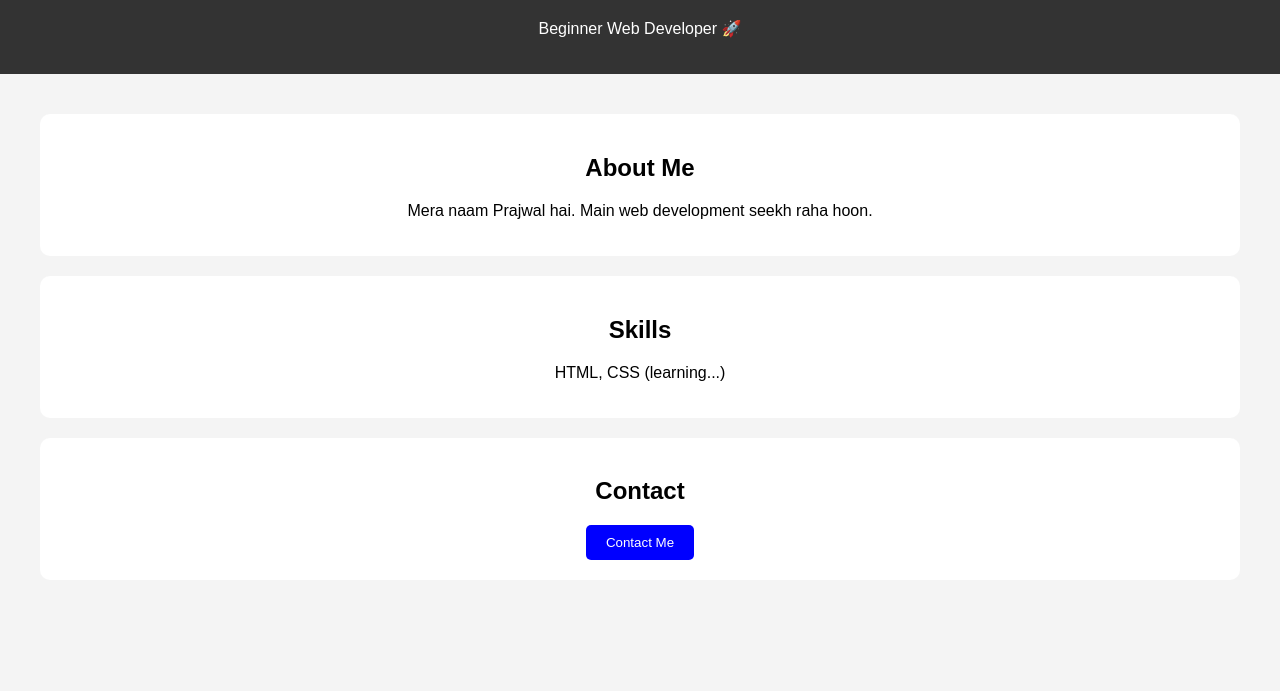
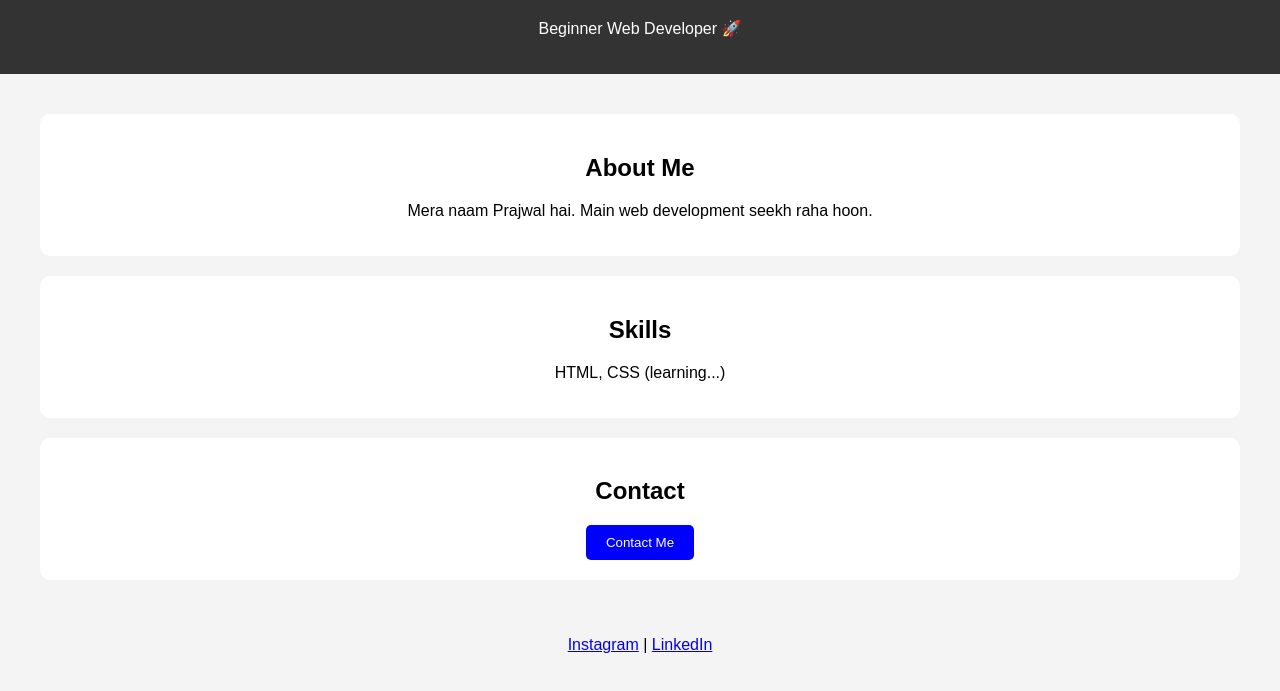
Before and after one commit to mrpajju0852/portfolio, a plain HTML site: page index.html in a window 1280 px wide. Shown: the part 81-772 px from the top of the page. Drawn offline with Linux system fonts and the light colour scheme.

Commit message:
Update index.html

```diff
--- a/index.html
+++ b/index.html
@@ -69,3 +69,8 @@
 </body>
 
 </html>
+
+<p>
+  <a href="#">Instagram</a> |
+  <a href="#">LinkedIn</a>
+</p>
```
